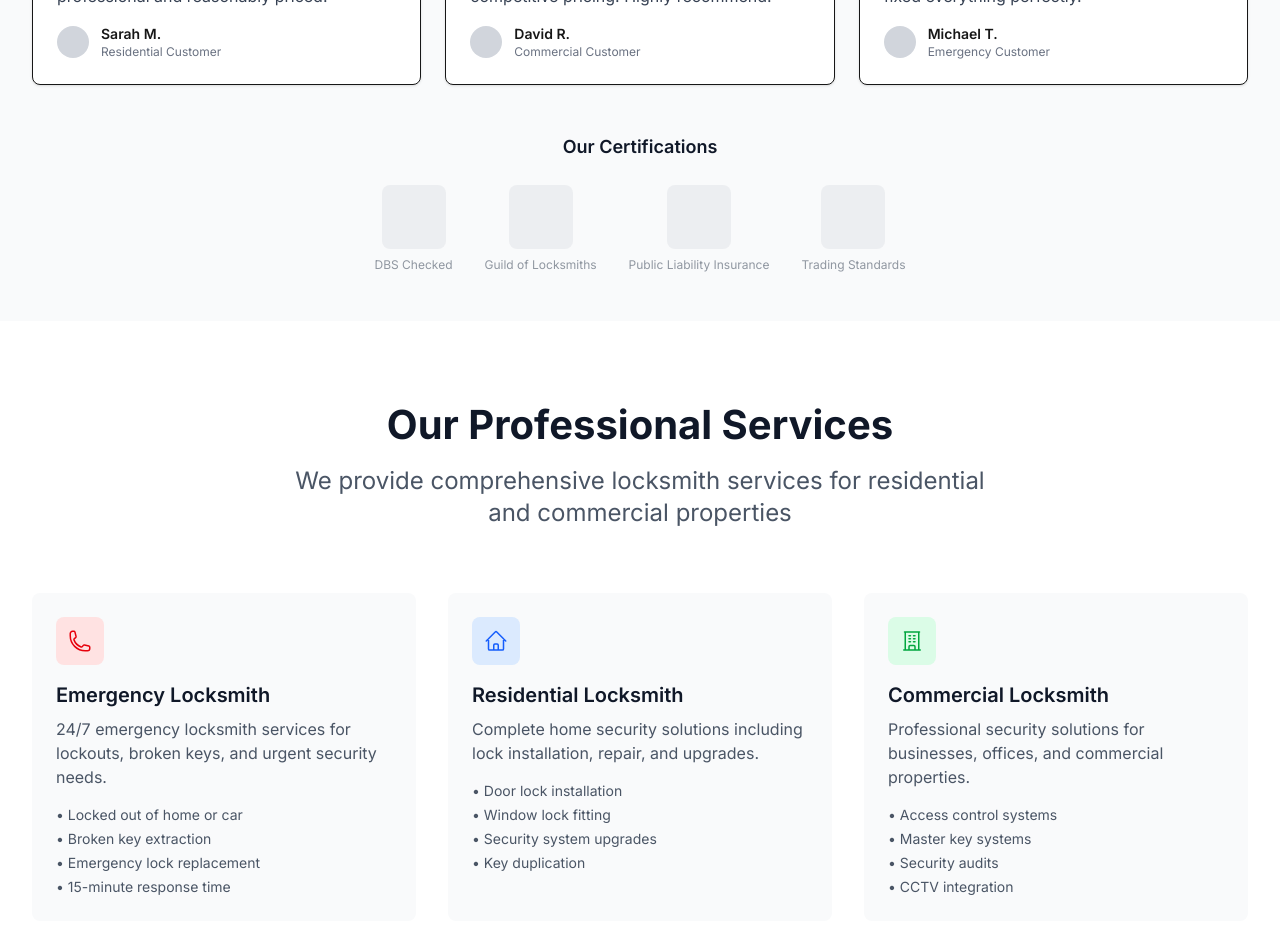
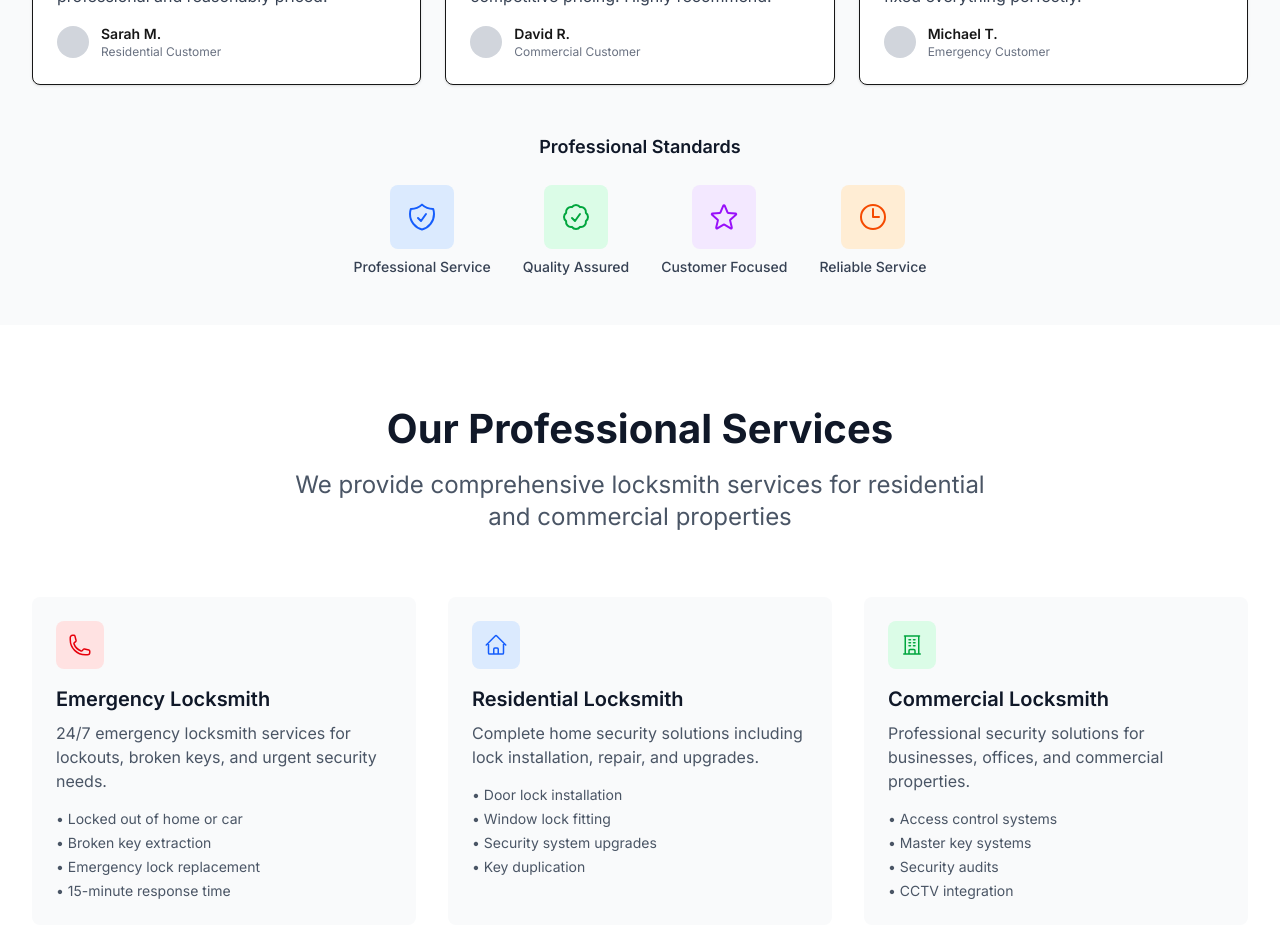
Before and after one commit to trangman/lock, a Next.js app: page / in a window 1280 px wide. Shown: the part 1260-2190 px from the top of the page. Built offline with nearby package versions, Linux system fonts and the light colour scheme; no server answers.

Commit message:
added certificates

```diff
--- a/src/components/TrustBadges.tsx
+++ b/src/components/TrustBadges.tsx
@@ -119,25 +119,33 @@ export default function TrustBadges() {
           </div>
         </div>
 
-        {/* Certifications */}
+        {/* Professional Standards */}
         <div className="mt-12 text-center">
-          <h3 className="text-lg font-semibold text-gray-900 mb-6">Our Certifications</h3>
-          <div className="flex flex-wrap justify-center items-center gap-8 opacity-60">
+          <h3 className="text-lg font-semibold text-gray-900 mb-6">Professional Standards</h3>
+          <div className="flex flex-wrap justify-center items-center gap-8">
             <div className="text-center">
-              <div className="w-16 h-16 bg-gray-200 rounded-lg mx-auto mb-2"></div>
-              <p className="text-xs text-gray-600">DBS Checked</p>
+              <div className="w-16 h-16 bg-blue-100 rounded-lg mx-auto mb-2 flex items-center justify-center">
+                <ShieldCheckIcon className="h-8 w-8 text-blue-600" />
+              </div>
+              <p className="text-sm font-medium text-gray-700">Professional Service</p>
             </div>
             <div className="text-center">
-              <div className="w-16 h-16 bg-gray-200 rounded-lg mx-auto mb-2"></div>
-              <p className="text-xs text-gray-600">Guild of Locksmiths</p>
+              <div className="w-16 h-16 bg-green-100 rounded-lg mx-auto mb-2 flex items-center justify-center">
+                <CheckBadgeIcon className="h-8 w-8 text-green-600" />
+              </div>
+              <p className="text-sm font-medium text-gray-700">Quality Assured</p>
             </div>
             <div className="text-center">
-              <div className="w-16 h-16 bg-gray-200 rounded-lg mx-auto mb-2"></div>
-              <p className="text-xs text-gray-600">Public Liability Insurance</p>
+              <div className="w-16 h-16 bg-purple-100 rounded-lg mx-auto mb-2 flex items-center justify-center">
+                <StarIcon className="h-8 w-8 text-purple-600" />
+              </div>
+              <p className="text-sm font-medium text-gray-700">Customer Focused</p>
             </div>
             <div className="text-center">
-              <div className="w-16 h-16 bg-gray-200 rounded-lg mx-auto mb-2"></div>
-              <p className="text-xs text-gray-600">Trading Standards</p>
+              <div className="w-16 h-16 bg-orange-100 rounded-lg mx-auto mb-2 flex items-center justify-center">
+                <ClockIcon className="h-8 w-8 text-orange-600" />
+              </div>
+              <p className="text-sm font-medium text-gray-700">Reliable Service</p>
             </div>
           </div>
         </div>
--- a/src/config/site.ts
+++ b/src/config/site.ts
@@ -142,11 +142,11 @@ export const siteConfig = {
         color: "purple"
       }
     ],
-    certifications: [
-      "DBS Checked",
-      "Guild of Locksmiths",
-      "Public Liability Insurance",
-      "Trading Standards"
+    professionalStandards: [
+      "Professional Service",
+      "Quality Assured",
+      "Customer Focused",
+      "Reliable Service"
     ],
     testimonials: [
       {
```
